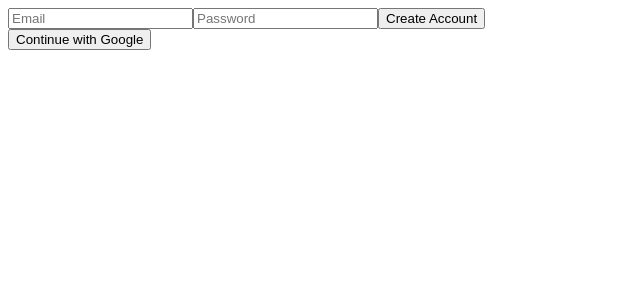
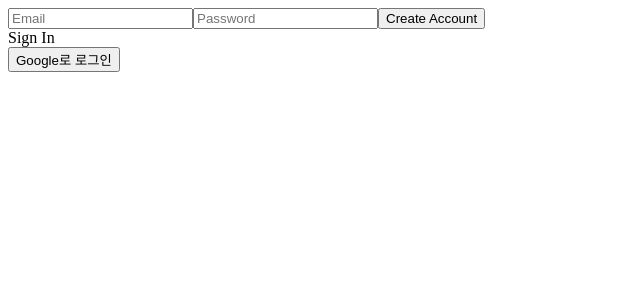
Before and after one commit to jkl1212/playdatatalk, a React (Create React App) app: page / in a window 1280 px wide. Shown: the top 300 px of the page, without its empty margins (0-640 px from the left). Built offline with nearby package versions, Linux system fonts and the light colour scheme; no server answers.

Commit message:
5. 소셜로그인

```diff
--- a/src/fBase.js
+++ b/src/fBase.js
@@ -16,6 +16,8 @@ const firebaseConfig = {
     appId: process.env.REACT_APP_APP_ID
   };
 
+
 firebase.initializeApp(firebaseConfig);
 
+export const firebaseInstance = firebase;
 export const authService = firebase.auth();
--- a/src/routes/Auth.js
+++ b/src/routes/Auth.js
@@ -1,10 +1,11 @@
 import React, { useState } from "react";
-import { authService } from "../fBase";
+import { authService, firebaseInstance } from "fBase";
 
 const Auth = () => {
     const [email, setEmail] = useState("");
     const [password, setPassword] = useState("");
-    const [newAccount, setAccount] = useState(true);
+    const [newAccount, setNewAccount] = useState(true);
+    const [error, setError] = useState("");
     const onChange = (event) => {
         const {
             target: { name, value },
@@ -26,9 +27,25 @@ const Auth = () => {
             }
             console.log(data);
         } catch(error){
-            console.log(error);
+            setError(error.message);
         }
     };
+    const toggleAccount = () => setNewAccount((prev) => !prev);
+
+    const onSocialClick = async (event) => {
+      const {
+        target: { name },
+      } = event;
+      let provider;
+      if (name === "google") {
+        provider = new firebaseInstance.auth.GoogleAuthProvider();
+      } else if (name === "github") {
+        provider = new firebaseInstance.auth.GithubAuthProvider();
+      }
+      const data = await authService.signInWithPopup(provider);
+      console.log(data);
+    };
+
     return (
         <div>
             <form onSubmit={onSubmit}>
@@ -48,14 +65,21 @@ const Auth = () => {
                     value={password}
                     onChange={onChange}
                 />
-                <input type="submit" value={newAccount ? "Create Account" : "Log In"}/>
-            </form>
-            <div>
-                <button>Continue with Google</button>
-            </div>
-        </div>
-    );
+                <input
+          type="submit"
+          value={newAccount ? "Create Account" : "Sign In"}
+        />
+        {error}
+      </form>
+      <span onClick={toggleAccount}>
+        {newAccount ? "Sign In" : "Create Account"}
+      </span>
+      <div>
+        <button onClick={onSocialClick} name="google">
+           Google로 로그인
+        </button>
+      </div>
+    </div>
+  );
 };
-
-
 export default Auth;
```
Also changed, not shown: src/components/App.js (line endings or trailing spaces).
